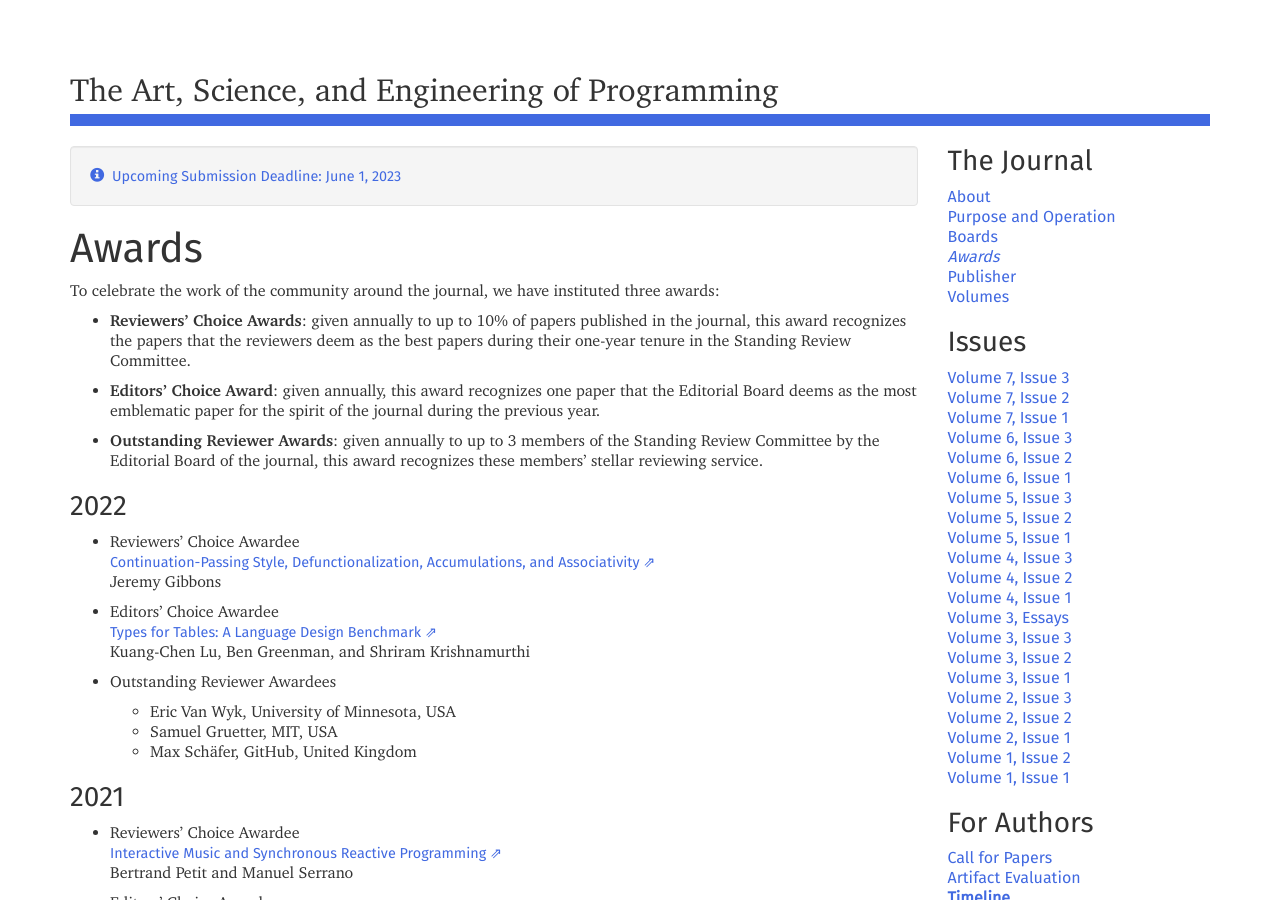
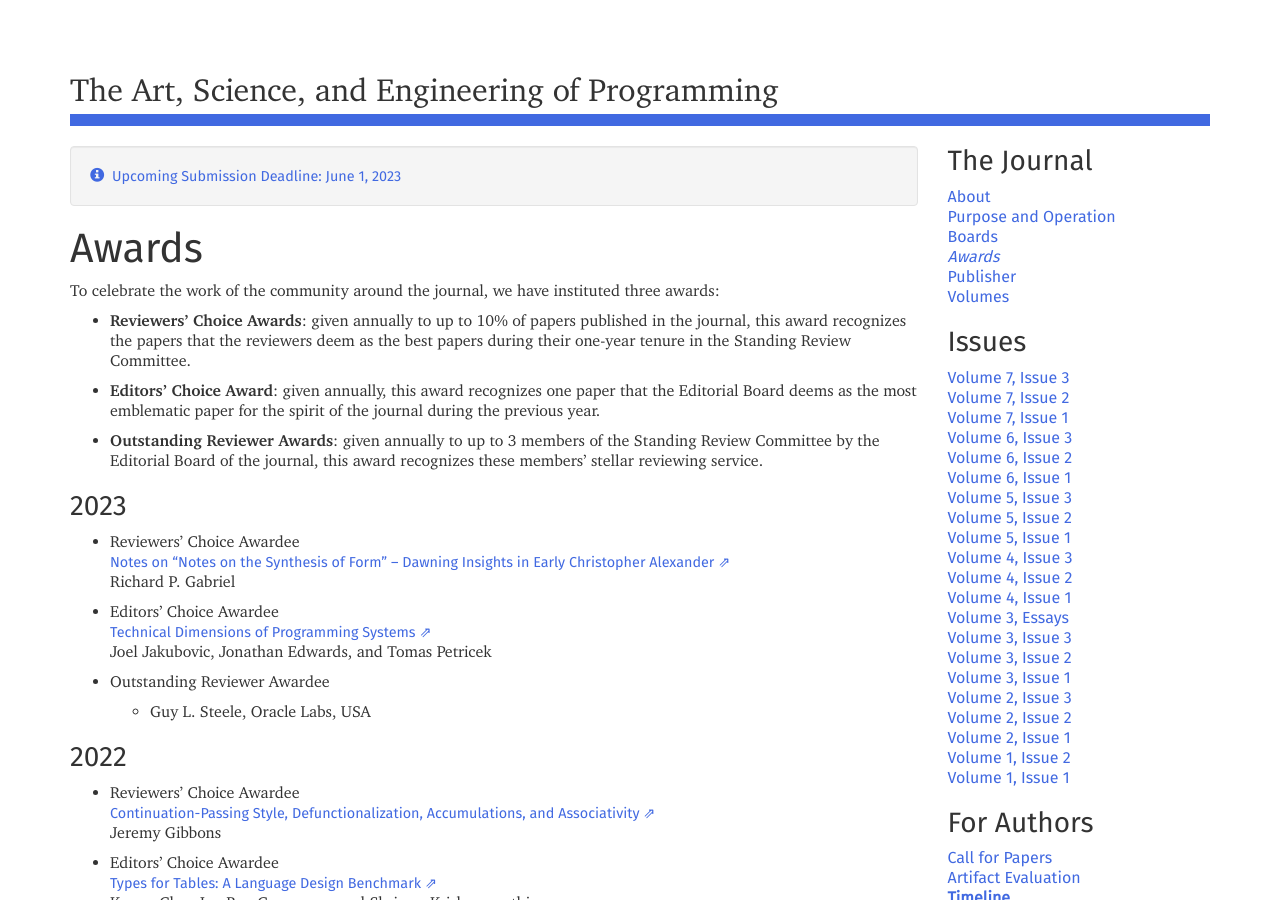
Before and after one commit to programming-journal/programming-journal.github.io, a Jekyll site: the page built from awards/index.markdown, in a window 1280 px wide and 900 px high. Built offline with Jekyll 4.4.1, drawn with Linux system fonts in a browser that asks for light colours.

Commit message:
Awards 2023

```diff
--- a/awards/index.markdown
+++ b/awards/index.markdown
@@ -12,6 +12,21 @@ To celebrate the work of the community around the journal, we have instituted th
 * **Editors' Choice Award**: given annually, this award recognizes one paper that the Editorial Board deems as the most emblematic paper for the spirit of the journal during the previous year.
 
 * **Outstanding Reviewer Awards**: given annually to up to 3 members of the Standing Review Committee by the Editorial Board of the journal, this award recognizes these members' stellar reviewing service.
+
+### 2023
+
+* Reviewers' Choice Awardee
+   [Notes on "Notes on the Synthesis of Form" – Dawning Insights in Early Christopher Alexander](https://doi.org/10.22152/programming-journal.org/2023/7/8)
+Richard P. Gabriel
+
+* Editors' Choice Awardee
+   [Technical Dimensions of Programming Systems](https://doi.org/10.22152/programming-journal.org/2023/7/13)
+Joel Jakubovic, Jonathan Edwards, and Tomas Petricek
+
+* Outstanding Reviewer Awardee
+
+  * Guy L. Steele,
+     Oracle Labs, USA
 
 ### 2022
 
```
